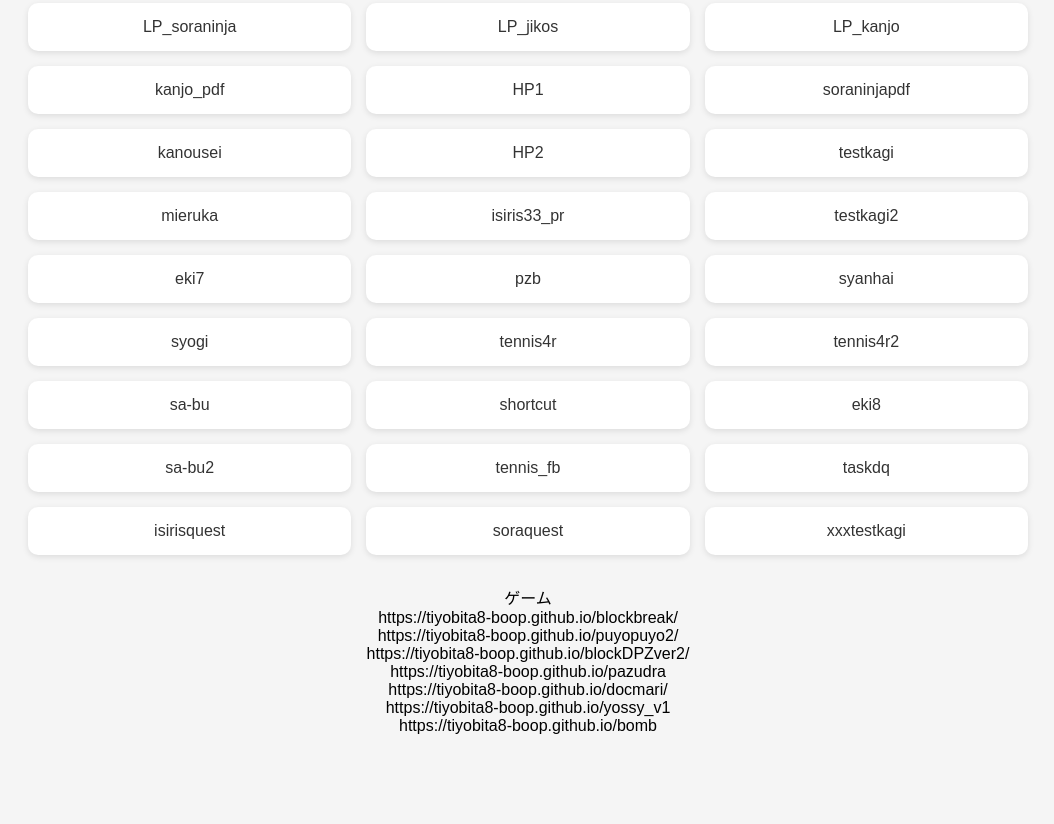
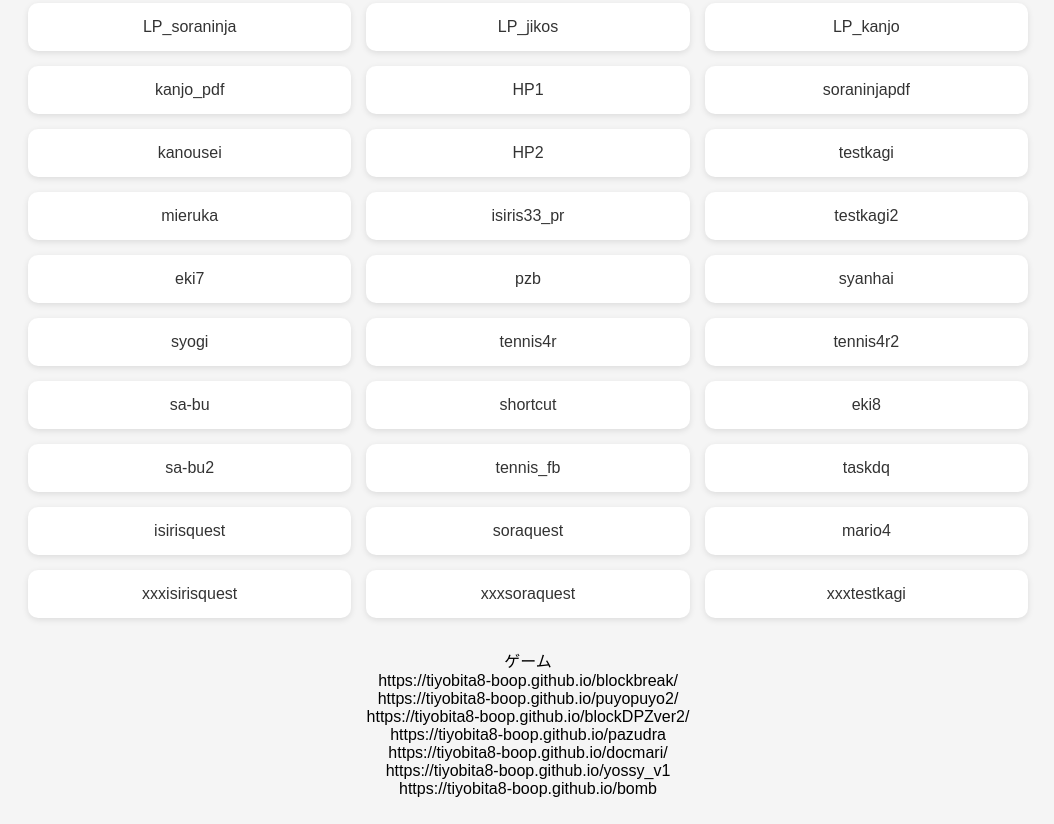
Before and after one commit to tiyobita8-boop/2secALARM, a plain HTML site: page index.html in a window 1280 px wide. Shown: the part 1447-2271 px from the top of the page, without its empty margins (112-1166 px from the left). Before the commit the page ends 2208 px from the top, so only its background shows below. Drawn offline with Linux system fonts and the light colour scheme.

Commit message:
Update index.html

```diff
--- a/index.html
+++ b/index.html
@@ -182,6 +182,10 @@ a {
 
   <div class="card"><a href="https://tiyobita8-boop.github.io/isirisquest/" target="_blank">isirisquest</a></div>
   <div class="card"><a href="https://tiyobita8-boop.github.io/soraquest/" target="_blank">soraquest</a></div>
+  <div class="card"><a href="https://tiyobita8-boop.github.io/mario4/" target="_blank">mario4</a></div>
+
+  <div class="card"><a href="https://tiyobita8-boop.github.io/isirisquest/" target="_blank">xxxisirisquest</a></div>
+  <div class="card"><a href="https://tiyobita8-boop.github.io/soraquest/" target="_blank">xxxsoraquest</a></div>
   <div class="card"><a href="https://tiyobita8-boop.github.io/testkagi/" target="_blank">xxxtestkagi</a></div>
 
   </div>
```
